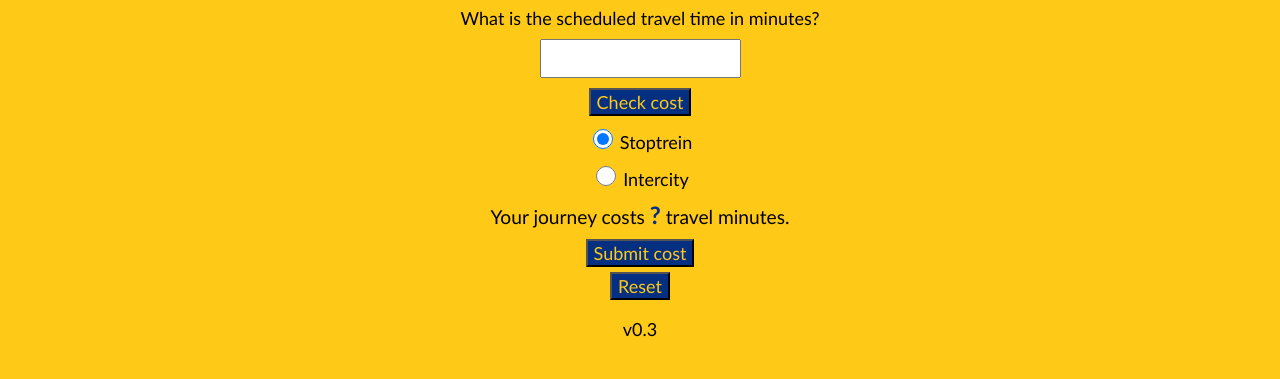
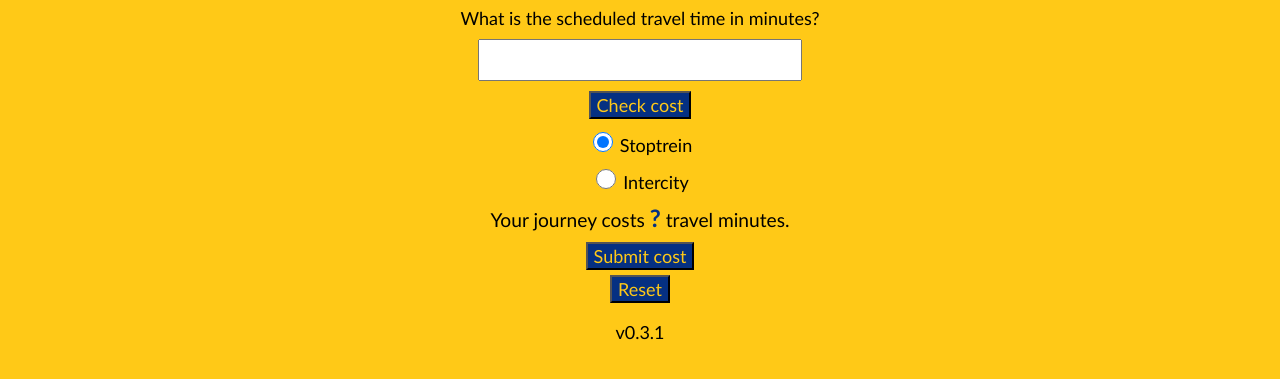
Before and after one commit to s-k-ahmed/daldash, a plain HTML site: page index.html in a window 1280 px wide. Shown: the part 439-818 px from the top of the page. Drawn offline with Linux system fonts and the light colour scheme.

Commit message:
v0.3.1
input box styling - padding smaller, text bigger

```diff
--- a/daldash-stylesheet.css
+++ b/daldash-stylesheet.css
@@ -43,8 +43,8 @@ p, span, label, button {
 }
 
 input {
-    padding: 10px;
-
+    font-size: x-large;
+    padding: 5px;
 }
 
 button {
--- a/daldash.js
+++ b/daldash.js
@@ -1,4 +1,4 @@
-const versionNumber = "0.3";
+const versionNumber = "0.3.1";
 let currentStatus = {balance: 60, history: []};
 
 // importBackup();
```
